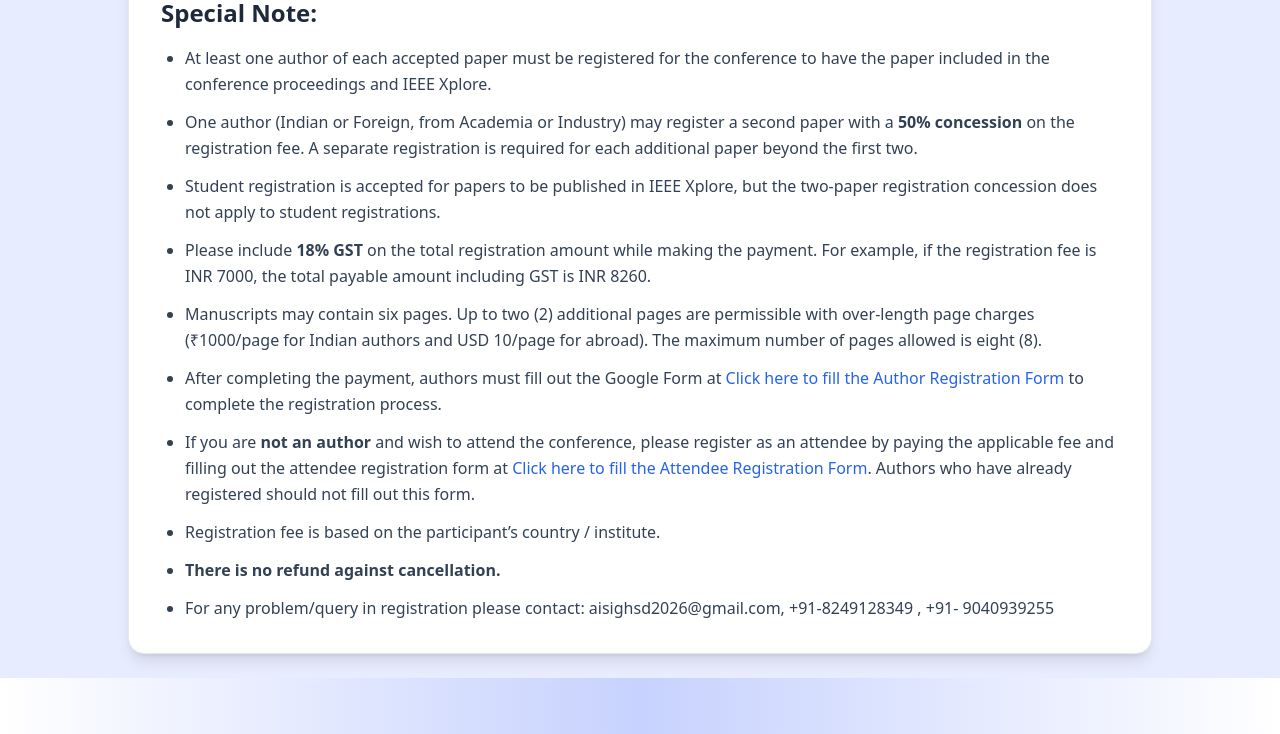
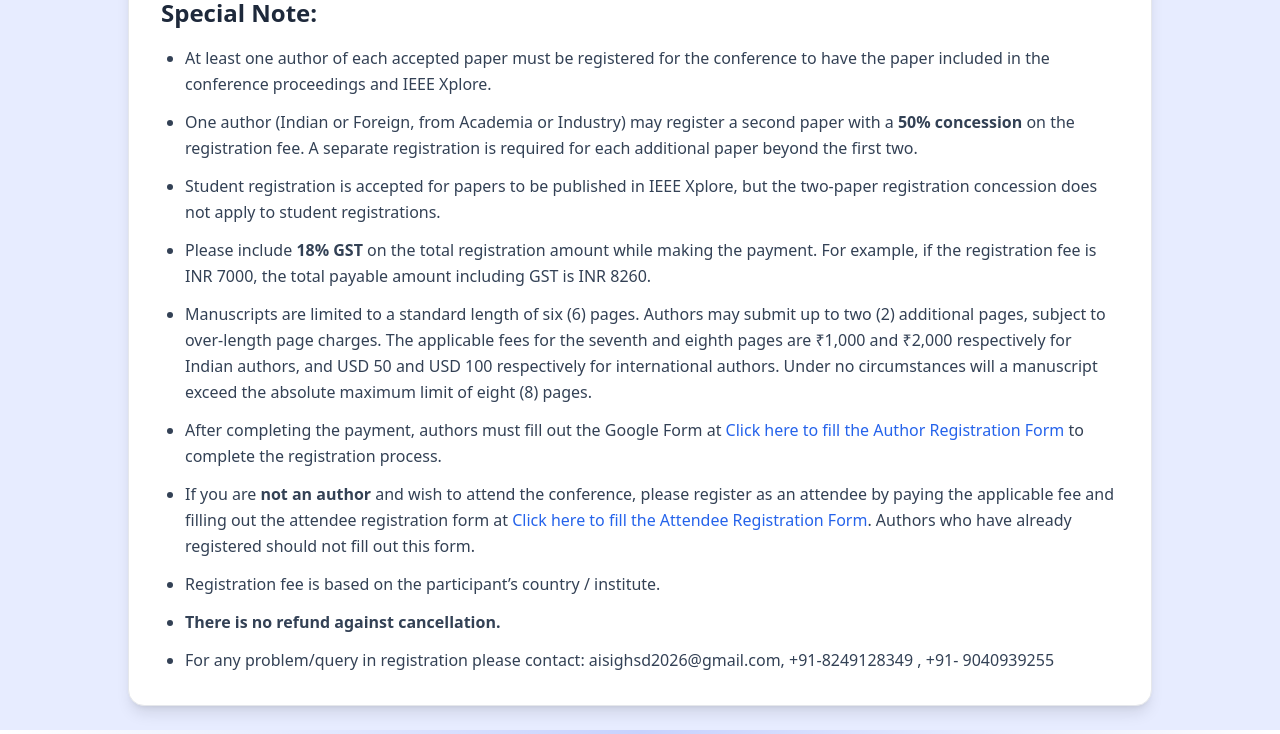
Before and after one commit to Shatabdi121/RAEIC, a React (Vite) app: page /#/registration in a window 1280 px wide. Shown: the part 1259-1993 px from the top of the page. Built offline with nearby package versions, Linux system fonts and the light colour scheme.

Commit message:
Update price 2

```diff
--- a/src/Registration.jsx
+++ b/src/Registration.jsx
@@ -165,10 +165,7 @@ const Registration = () => {
             </li>
 
             <li>
-              Manuscripts may contain six pages. Up to two (2) additional pages are
-              permissible with over-length page charges (₹1000/page for Indian authors
-              and USD 10/page for abroad). The maximum number of pages allowed is eight
-              (8).
+              Manuscripts are limited to a standard length of six (6) pages. Authors may submit up to two (2) additional pages, subject to over-length page charges. The applicable fees for the seventh and eighth pages are ₹1,000 and ₹2,000 respectively for Indian authors, and USD 50 and USD 100 respectively for international authors. Under no circumstances will a manuscript exceed the absolute maximum limit of eight (8) pages.
             </li>
 
             <li>
```
